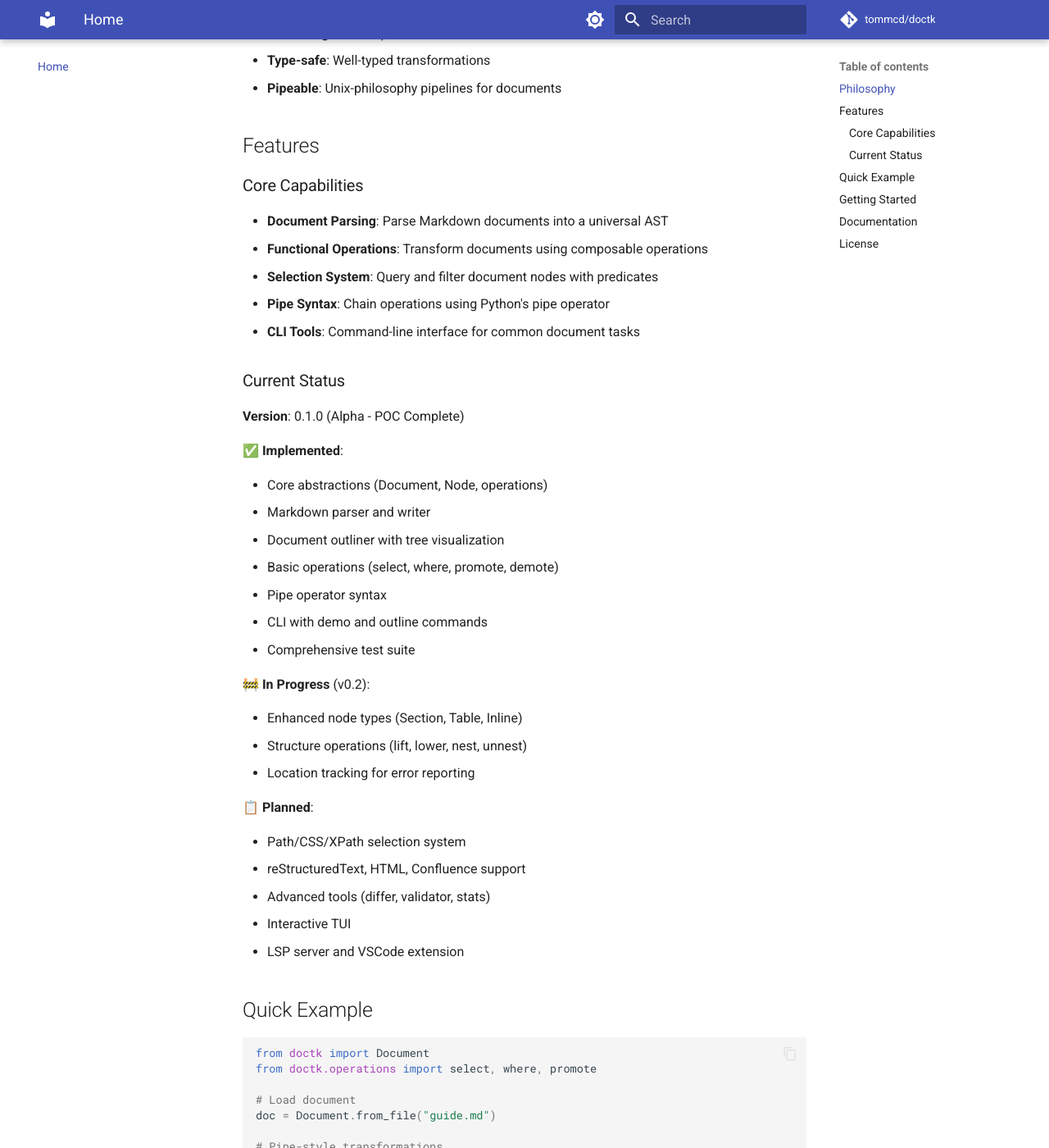
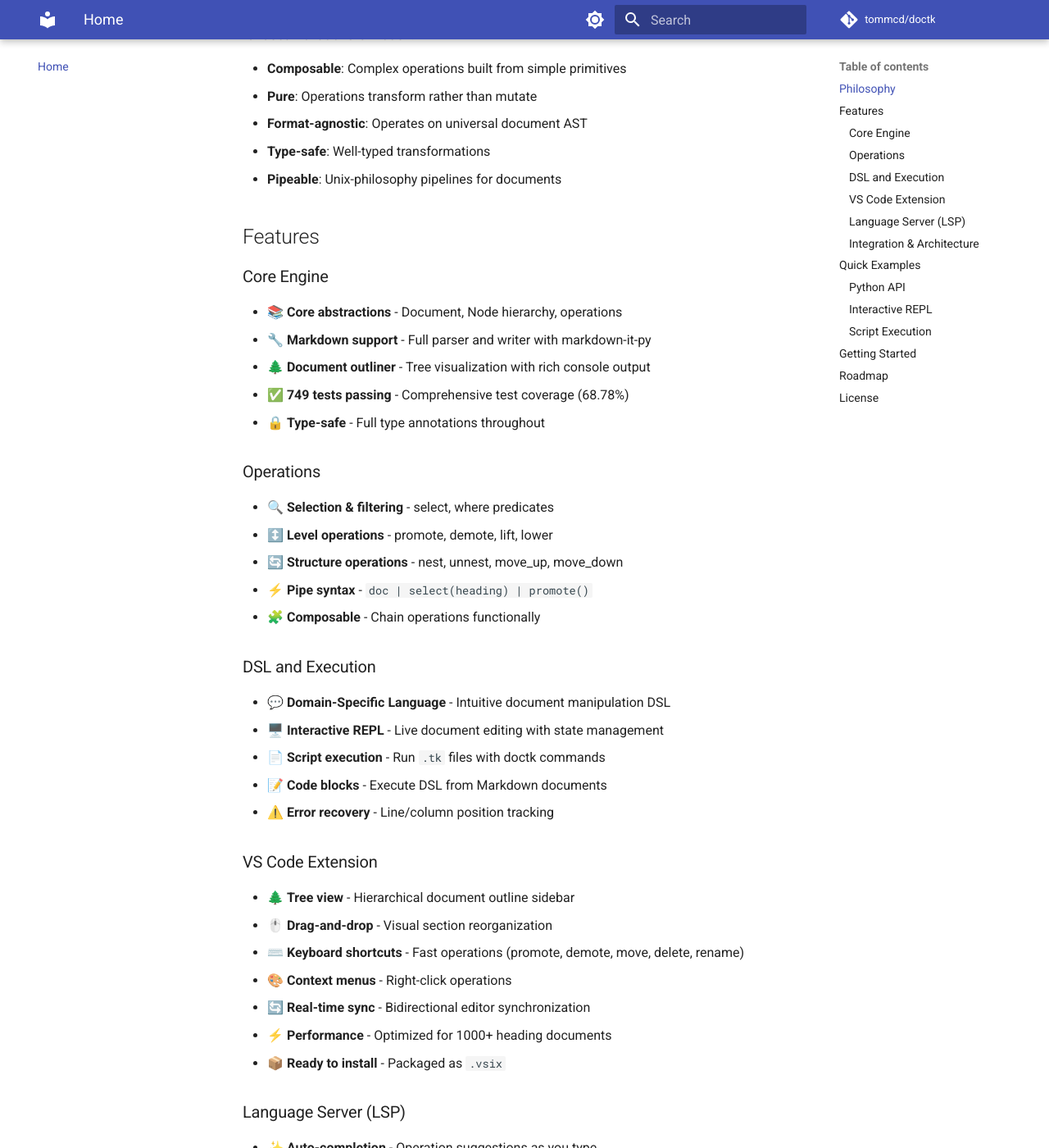
Before and after one commit to tommcd/doctk, an MkDocs documentation site: the page built from docs/index.md, in a window 1280 px wide and 1400 px high, scrolled down 451 px. Shown: the whole window at 82% size. Built offline with MkDocs 1.6.1 and Material for MkDocs 9.7.7, drawn with Linux system fonts in a browser that asks for light colours; comment, search, counter and statistics services are not loaded; some of the changed text lies outside the part shown.

Commit message:
docs: update README and documentation to reflect MVP completion
Major updates:
- README.md: Update from "12 tests" to "749 tests passing"
- README.md: Add all implemented features (REPL, VS Code extension, LSP)
- README.md: Update status from "POC Complete" to "MVP Complete"
- README.md: Add DSL examples and VS Code extension documentation
- docs/index.md: Complete rewrite with current features and examples
- mkdocs.yml: Add navigation for API docs and guides
- .github/workflows/docs.yml: Add GitHub Pages deployment workflow

Features now documented:
- Interactive REPL with DSL
- Script file execution (.tk files)
- Code block execution in Markdown
- VS Code extension with tree view, drag-drop, operations
- Language Server with LSP features
- JSON-RPC bridge for TypeScript-Python communication
- Pluggable architecture
- Performance optimizations
- Error recovery and resilience
- Comprehensive E2E testing (749 tests)

This addresses the critical issue that the main README.md was very
out of date and didn't reflect the actual state of the project.

````diff
--- a/docs/index.md
+++ b/docs/index.md
@@ -1,6 +1,13 @@
 # doctk - Document Toolkit
 
-A composable, functional toolkit for structured document manipulation.
+**A composable, functional toolkit for structured document manipulation with interactive REPL, VS Code extension, and Language Server support.**
+
+[![Tests](https://github.com/tommcd/doctk/workflows/Tests/badge.svg)](https://github.com/tommcd/doctk/actions)
+[![Python 3.12+](https://img.shields.io/badge/python-3.12+-blue.svg)](https://www.python.org/downloads/)
+[![License: MIT](https://img.shields.io/badge/License-MIT-yellow.svg)](https://opensource.org/licenses/MIT)
+[![Code style: ruff](https://img.shields.io/badge/code%20style-ruff-000000.svg)](https://github.com/astral-sh/ruff)
+
+**Version**: 0.1.0 (MVP Complete - Ready for Release)
 
 ## Philosophy
 
@@ -14,47 +21,64 @@ Inspired by category theory, set theory, and the Zen of Python, `doctk` provides
 
 ## Features
 
-### Core Capabilities
+### Core Engine
+- 📚 **Core abstractions** - Document, Node hierarchy, operations
+- 🔧 **Markdown support** - Full parser and writer with markdown-it-py
+- 🌲 **Document outliner** - Tree visualization with rich console output
+- ✅ **749 tests passing** - Comprehensive test coverage (68.78%)
+- 🔒 **Type-safe** - Full type annotations throughout
 
-- **Document Parsing**: Parse Markdown documents into a universal AST
-- **Functional Operations**: Transform documents using composable operations
-- **Selection System**: Query and filter document nodes with predicates
-- **Pipe Syntax**: Chain operations using Python's pipe operator
-- **CLI Tools**: Command-line interface for common document tasks
+### Operations
+- 🔍 **Selection & filtering** - select, where predicates
+- ↕️ **Level operations** - promote, demote, lift, lower
+- 🔄 **Structure operations** - nest, unnest, move_up, move_down
+- ⚡ **Pipe syntax** - `doc | select(heading) | promote()`
+- 🧩 **Composable** - Chain operations functionally
 
-### Current Status
+### DSL and Execution
+- 💬 **Domain-Specific Language** - Intuitive document manipulation DSL
+- 🖥️ **Interactive REPL** - Live document editing with state management
+- 📄 **Script execution** - Run `.tk` files with doctk commands
+- 📝 **Code blocks** - Execute DSL from Markdown documents
+- ⚠️ **Error recovery** - Line/column position tracking
 
-**Version**: 0.1.0 (Alpha - POC Complete)
+### VS Code Extension
+- 🌲 **Tree view** - Hierarchical document outline sidebar
+- 🖱️ **Drag-and-drop** - Visual section reorganization
+- ⌨️ **Keyboard shortcuts** - Fast operations (promote, demote, move, delete, rename)
+- 🎨 **Context menus** - Right-click operations
+- 🔄 **Real-time sync** - Bidirectional editor synchronization
+- ⚡ **Performance** - Optimized for 1000+ heading documents
+- 📦 **Ready to install** - Packaged as `.vsix`
 
-✅ **Implemented**:
+### Language Server (LSP)
+- ✨ **Auto-completion** - Operation suggestions as you type
+- 📖 **Hover docs** - Rich documentation with examples
+- 🔍 **Syntax validation** - Real-time diagnostics
+- 💡 **Signature help** - Parameter hints and types
+- 🗺️ **Document symbols** - Navigate operations easily
+- 🤖 **AI support** - Structured operation catalog for AI agents
+- ⚡ **Fast** - < 200ms response times
 
-- Core abstractions (Document, Node, operations)
-- Markdown parser and writer
-- Document outliner with tree visualization
-- Basic operations (select, where, promote, demote)
-- Pipe operator syntax
-- CLI with demo and outline commands
-- Comprehensive test suite
+### Integration & Architecture
+- 🔌 **JSON-RPC bridge** - TypeScript ↔ Python communication
+- 🏗️ **Pluggable** - Extensible architecture for new interfaces
+- ✏️ **Granular edits** - Cursor position preservation
+- 🆔 **Centralized IDs** - Consistent node identification
+- 💾 **Memory management** - LRU cache for large documents
+- 🛡️ **Error resilience** - Automatic recovery and retry
+- 🧪 **E2E tested** - Comprehensive integration tests
 
-🚧 **In Progress** (v0.2):
+---
 
-- Enhanced node types (Section, Table, Inline)
-- Structure operations (lift, lower, nest, unnest)
-- Location tracking for error reporting
+## Quick Examples
 
-📋 **Planned**:
-
-- Path/CSS/XPath selection system
-- reStructuredText, HTML, Confluence support
-- Advanced tools (differ, validator, stats)
-- Interactive TUI
-- LSP server and VSCode extension
-
-## Quick Example
+### Python API
 
 ```python
 from doctk import Document
 from doctk.operations import select, where, promote
+from doctk.integration import StructureOperations
 
 # Load document
 doc = Document.from_file("guide.md")
@@ -64,16 +88,61 @@ result = doc | select(heading) | where(level=3) | promote()
 
 # Save
 result.to_file("guide_updated.md")
+
+# Structure operations
+ops = StructureOperations(doc)
+result = ops.move_up(node_id="h2-intro")
+result = ops.nest(node_id="h3-details", under_id="h2-intro")
 ```
+
+### Interactive REPL
+
+```bash
+# Start REPL
+$ doctk repl guide.md
+
+# Execute operations
+doctk> promote(1)        # Promote first heading
+doctk> move_up(2)        # Move second section up
+doctk> nest(3, under=1)  # Nest section 3 under section 1
+doctk> save output.md    # Save changes
+```
+
+### Script Execution
+
+```
+# script.tk - Reorganize document structure
+promote(1)
+move_up(2)
+nest(3, under=1)
+```
+
+Execute with: `doctk execute script.tk guide.md -o output.md`
+
+---
 
 ## Getting Started
 
-Ready to dive in? Check out the [Installation Guide](getting-started/installation.md) to get started, or jump straight to the [Quick Start](getting-started/quick-start.md) for a hands-on introduction.
+Ready to dive in? Check out these resources:
 
-## Documentation
+- **[Installation Guide](getting-started/installation/)** - Get doctk installed
+- **[Quick Start](getting-started/quick-start/)** - Hands-on tutorial
+- **[API Reference](api/core-integration/)** - Complete API documentation
+- **[Integration Guides](guides/adding-new-interface/)** - Extend doctk to new platforms
 
-- **[Getting Started](getting-started/installation.md)**: Installation and quick start
-- **[Development](development/setup.md)**: Contributing and development setup
+---
+
+## Roadmap
+
+🚀 **Planned for v0.2.0**:
+
+- Enhanced node types (Section, Table, Inline)
+- Path/CSS/XPath selection system
+- Additional format support (reStructuredText, HTML, Confluence)
+- Advanced tools (differ, validator, stats)
+- Interactive TUI
+
+---
 
 ## License
 
--- a/mkdocs.yml
+++ b/mkdocs.yml
@@ -42,6 +42,13 @@ nav:
   - Getting Started:
       - Installation: getting-started/installation.md
       - Quick Start: getting-started/quick-start.md
+  - API Reference:
+      - Core Integration: api/core-integration.md
+      - DSL: api/dsl.md
+      - Language Server: api/lsp.md
+  - Guides:
+      - Adding New Interfaces: guides/adding-new-interface.md
+      - Extending the DSL: guides/extending-dsl.md
   - Development:
       - Setup: development/setup.md
       - Testing: development/testing.md
````
Also changed, not shown: README.md (+160 -35 lines), 1 other file.
